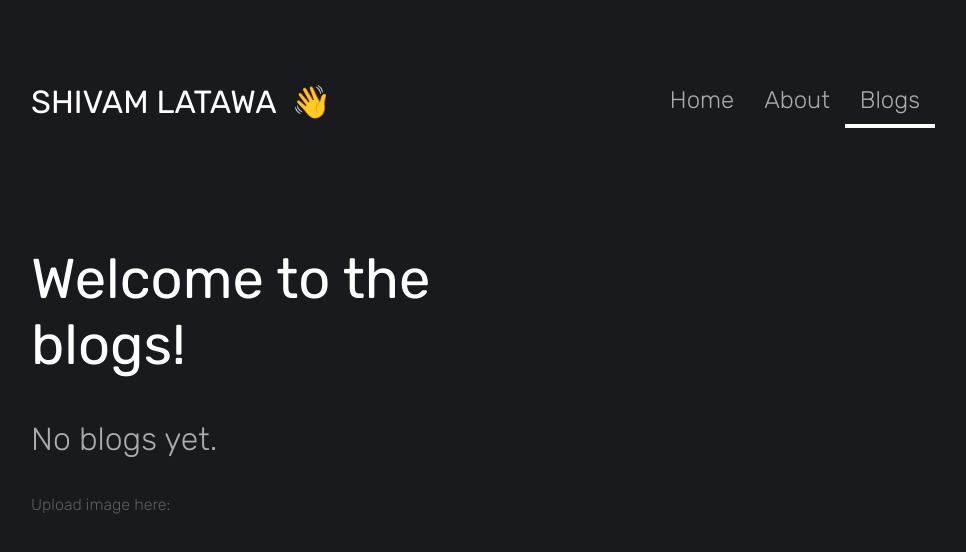
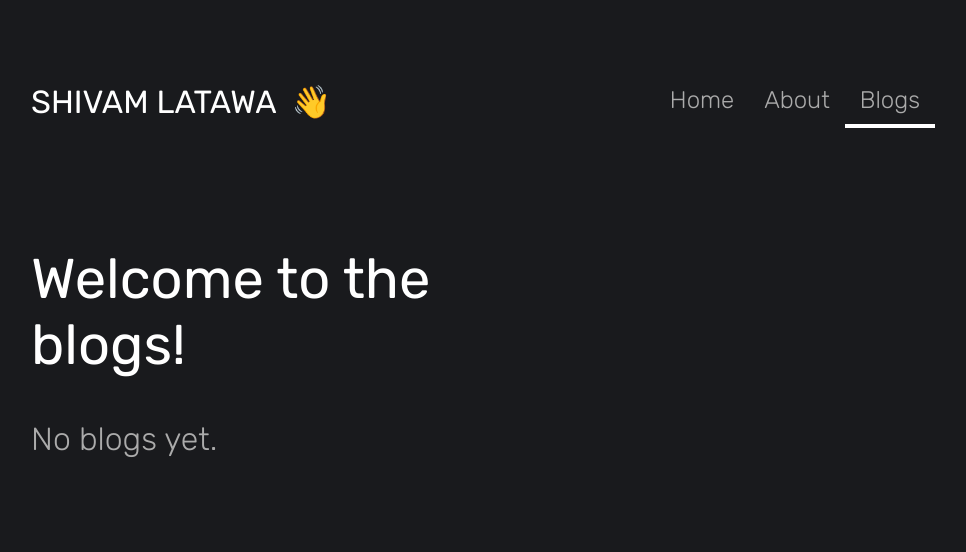
Before and after one commit to ShivamLatawa/portfolio, a React (Vite) app: page /blogs in a window 1280 px wide. Shown: the top 552 px of the page, without its empty margins (157-1123 px from the left). Built offline with nearby package versions, Linux system fonts and the light colour scheme.

Commit message:
Update index.tsx

```diff
--- a/src/app/features/blog/index.tsx
+++ b/src/app/features/blog/index.tsx
@@ -7,7 +7,6 @@ const Blog = () => {
             <StyledContent>
                 <StyledText>Welcome to the blogs!</StyledText>
                 <StyledParagraph>No blogs yet.</StyledParagraph>
-                <p>Upload image here:</p>
             </StyledContent>
         </StyledWrapper>
     );
```
